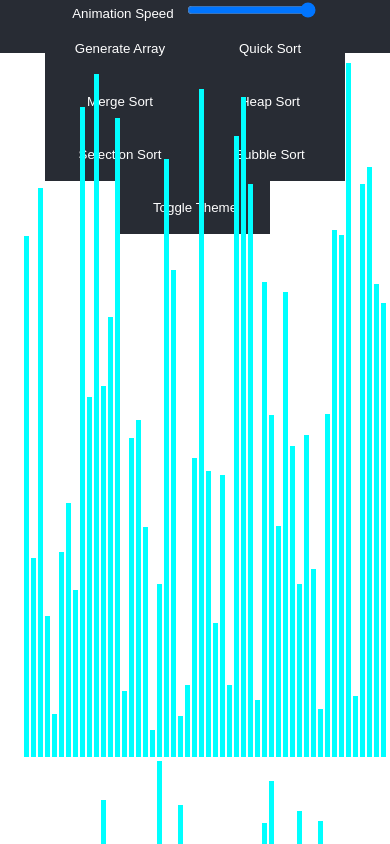
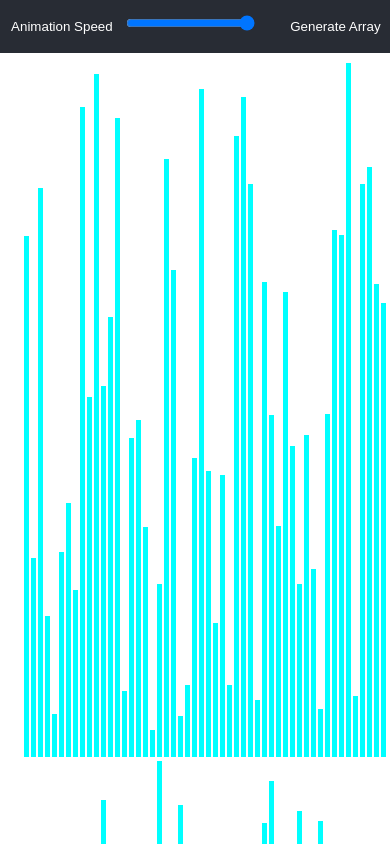
Before and after one commit to pramodhosahalli/sorting-visualizer, a React (Create React App) app: page / in a window 390 px wide. Shown: the top 844 px of the page. Built offline with nearby package versions, Linux system fonts and the light colour scheme.

Commit message:
Changes to Support Mobile Devices

```diff
--- a/src/SortingVisualizer/SortingVisualizer.css
+++ b/src/SortingVisualizer/SortingVisualizer.css
@@ -34,6 +34,8 @@ label.input{
   background-color: #282c34;
   height:40pt;
   margin-bottom: 10px;
+  overflow: auto;
+  white-space: nowrap;
 }
 
 
--- a/src/SortingVisualizer/SortingVisualizer.js
+++ b/src/SortingVisualizer/SortingVisualizer.js
@@ -2,11 +2,13 @@ import React from 'react';
 import './SortingVisualizer.css';
 
 // Change this value for the number of bars (value) in the array.
-const NUMBER_OF_ARRAY_BARS = 170;
+const BAR_WIDTH = 5;
+
+const NUMBER_OF_ARRAY_BARS = window.innerHeight <= 640 ? 45 : 170;
+
+const MAX_HEIGHT = window.innerHeight <= 640 ? 560 : 700;
 
 let ANIMATION_SPEED_MS = 1;
-
-const BAR_WIDTH = 5;
 
 // This is the main color of the array bars.
 const PRIMARY_COLOR = 'aqua';
@@ -38,7 +40,7 @@ class SortingVisualizer extends React.Component {
         }
         const array = [];
         for (let i = 0; i < NUMBER_OF_ARRAY_BARS; i++) {
-            array.push(randomIntFromInterval(5, 700));
+            array.push(randomIntFromInterval(5, MAX_HEIGHT));
         }
         this.setState({ array });
     }
@@ -349,7 +351,7 @@ class SortingVisualizer extends React.Component {
         return (
             <div className="directive-container">
                 <div className="header-box">
-                    <label> Animation Speed &nbsp; <input type="range" min="1" max="5" id="animation_speed" onChange={() => this.changeAnimationSpeed()} /> </label>
+                    <label> &nbsp; &nbsp;Animation Speed &nbsp; <input type="range" min="1" max="5" id="animation_speed" onChange={() => this.changeAnimationSpeed()} /> </label>
                     <button className="button-custom" id="genNewArray" onClick={() => this.resetArray()}>Generate Array</button>
                     <button className="button-custom" id="quickSort" onClick={() => this.qSort()}>Quick Sort</button>
                     <button className="button-custom" id="mergeSort" onClick={() => this.mergeSort()}>Merge Sort</button>
```
